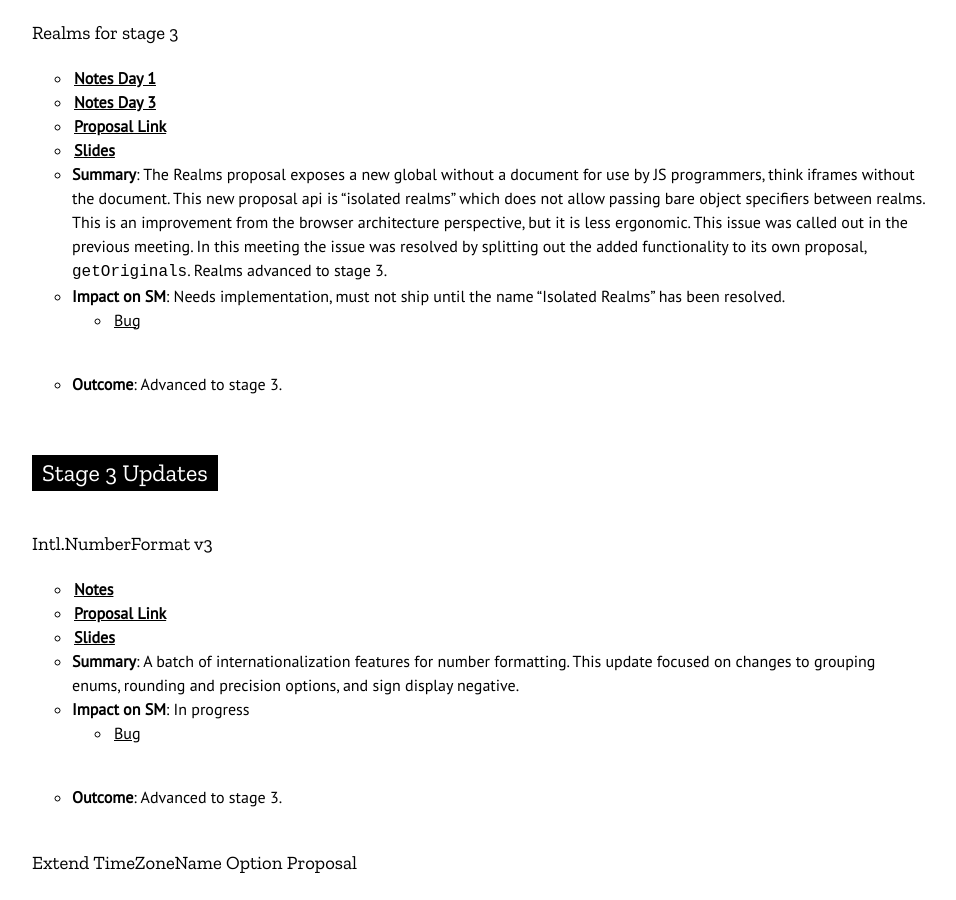
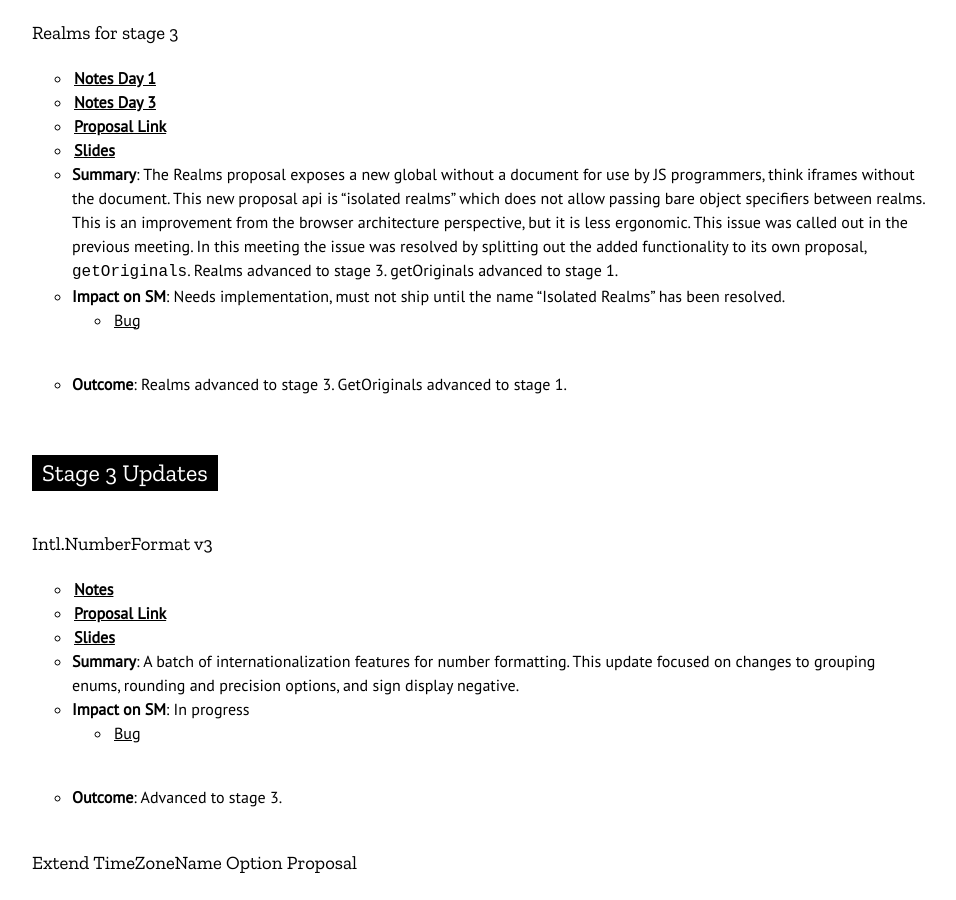
Before and after one commit to mozilla-spidermonkey/spidermonkey.dev, a Jekyll site: the page built from _posts/2021-08-09-tc39.md, in a window 1280 px wide and 900 px high, scrolled down 2445 px. Shown: the whole window, without its empty margins (13-969 px from the left). Built offline with Jekyll 4.4.1, drawn with Linux system fonts in a browser that asks for light colours; nearby versions of some CDN libraries.

Commit message:
explicitly call out getoriginals

```diff
--- a/_posts/2021-08-09-tc39.md
+++ b/_posts/2021-08-09-tc39.md
@@ -86,11 +86,11 @@ than needing to first reverse the collection to do this search.
 * [**Notes Day 3**](https://github.com/tc39/notes/blob/master/meetings/2021-07/july-15.md#realms-for-stage-3-continued)
 * [**Proposal Link**](https://github.com/tc39/proposal-realms)
 * [**Slides**](https://docs.google.com/presentation/d/1MgrUnQH25gDVosKnH10n9n9msvrLkdaHI0taQgOWRcs/edit#slide=id.ge435a9058a_0_0)
-* **Summary**: The Realms proposal exposes a new global without a document for use by JS programmers, think iframes without the document. This new proposal api is "isolated realms" which does not allow passing bare object specifiers between realms. This is an improvement from the browser architecture perspective, but it is less ergonomic. This issue was called out in the previous meeting. In this meeting the issue was resolved by splitting out the added functionality to its own proposal, `getOriginals`. Realms advanced to stage 3.
+* **Summary**: The Realms proposal exposes a new global without a document for use by JS programmers, think iframes without the document. This new proposal api is "isolated realms" which does not allow passing bare object specifiers between realms. This is an improvement from the browser architecture perspective, but it is less ergonomic. This issue was called out in the previous meeting. In this meeting the issue was resolved by splitting out the added functionality to its own proposal, `getOriginals`. Realms advanced to stage 3. getOriginals advanced to stage 1.
 * **Impact on SM**: Needs implementation, must not ship until the name "Isolated Realms" has been
     resolved.
   * [Bug](https://bugzilla.mozilla.org/show_bug.cgi?id=1566145)
-* **Outcome**: Advanced to stage 3.
+* **Outcome**: Realms advanced to stage 3. GetOriginals advanced to stage 1.
 
 ## Stage 3 Updates
 
```
